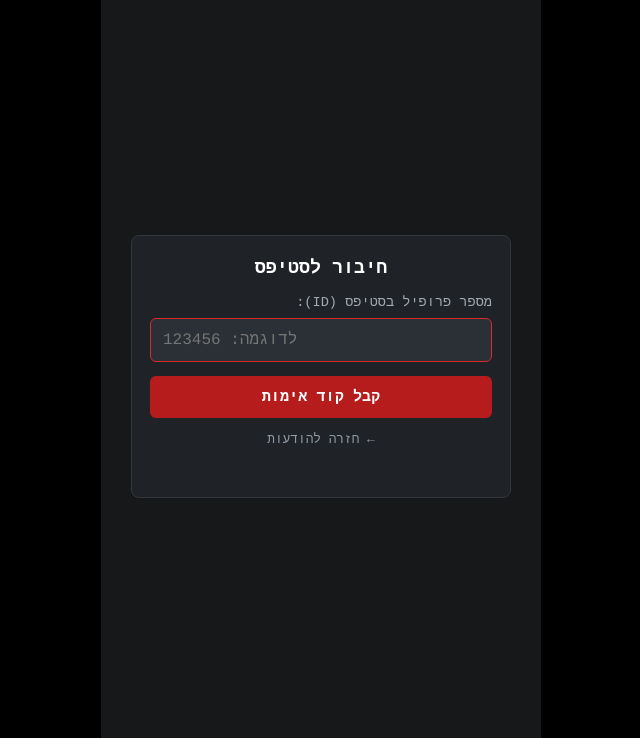
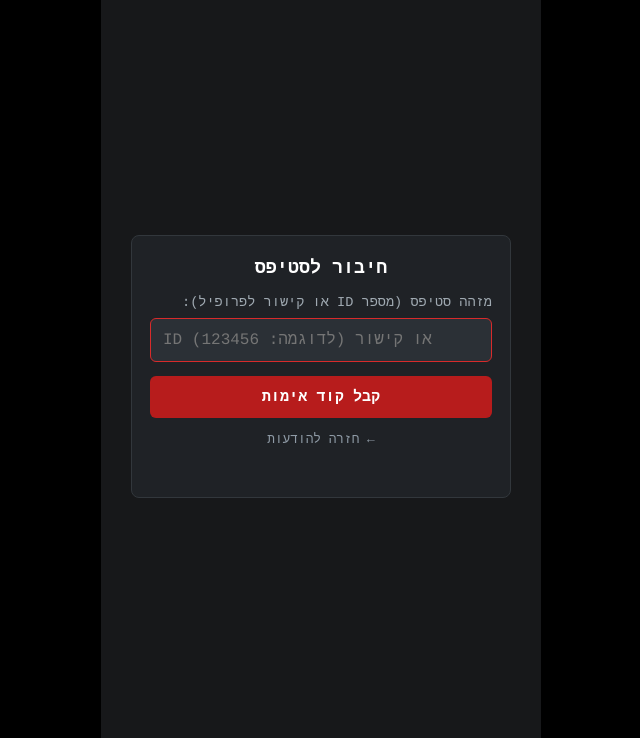
Before and after one commit to nach-vid/stips-verification-board, a website: page public/index.html in a window 1280 px wide. Both pictures are taken after a click on the element 640 px from the left and 765 px from the top of the page. Shown: the part 62-800 px from the top of the page, without its empty margins (319-959 px from the left). Drawn offline with Linux system fonts and the light colour scheme; no server answers.

Commit message:
feat: preserve live messages history across deploys + support Stips profile link or ID

```diff
--- a/public/index.html
+++ b/public/index.html
@@ -469,9 +469,9 @@
 
         <!-- שלב 1: הזנת מזהה -->
         <form id="login-form">
-          <label for="stips-id-input" class="simple-label">מספר פרופיל בסטיפס (ID):</label>
+          <label for="stips-id-input" class="simple-label">מזהה סטיפס (מספר ID או קישור לפרופיל):</label>
           <input type="text" id="stips-id-input" class="clean-input"
-                 placeholder="לדוגמה: 123456" required autocomplete="off">
+                 placeholder="ID או קישור (לדוגמה: 123456)" required autocomplete="off">
           <button type="submit" id="btn-submit-id" class="btn-action-red">קבל קוד אימות</button>
         </form>
 
```
